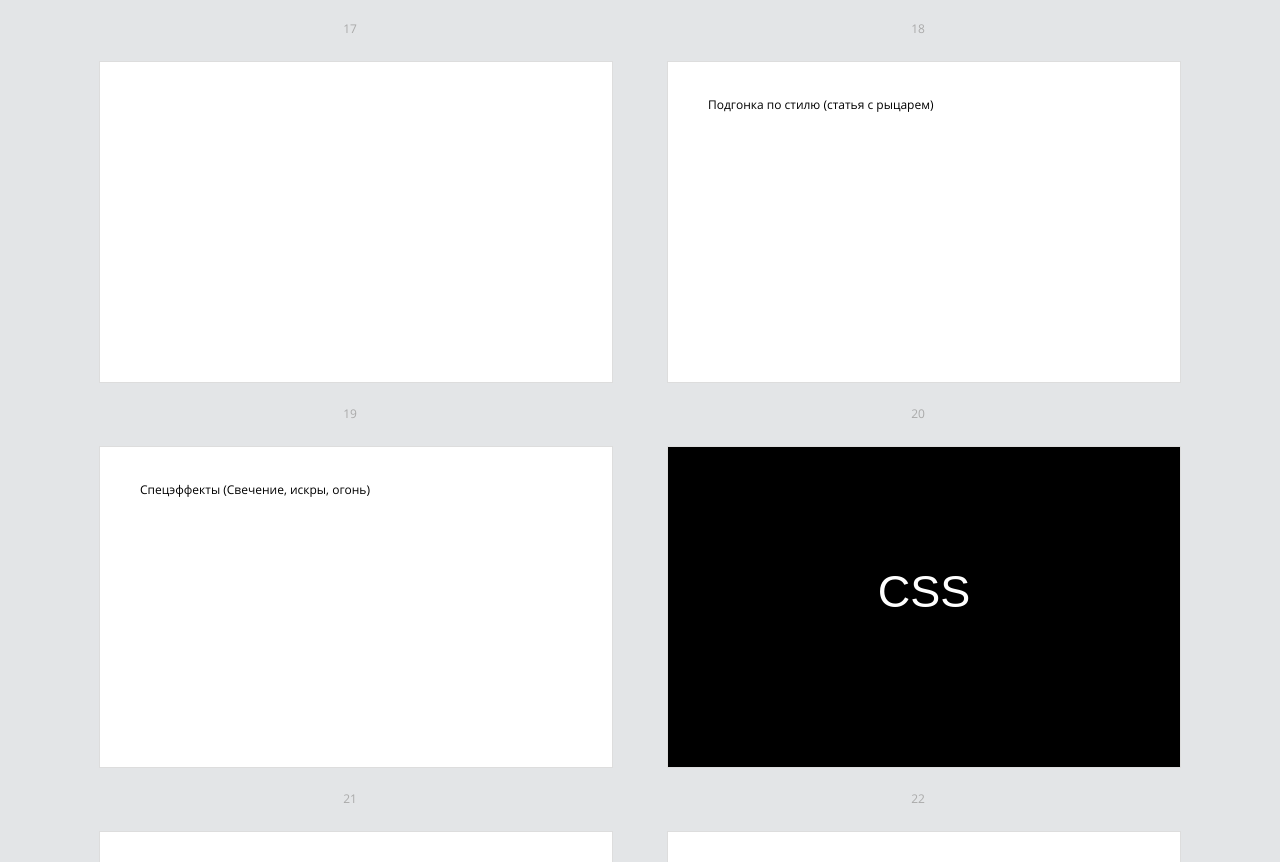
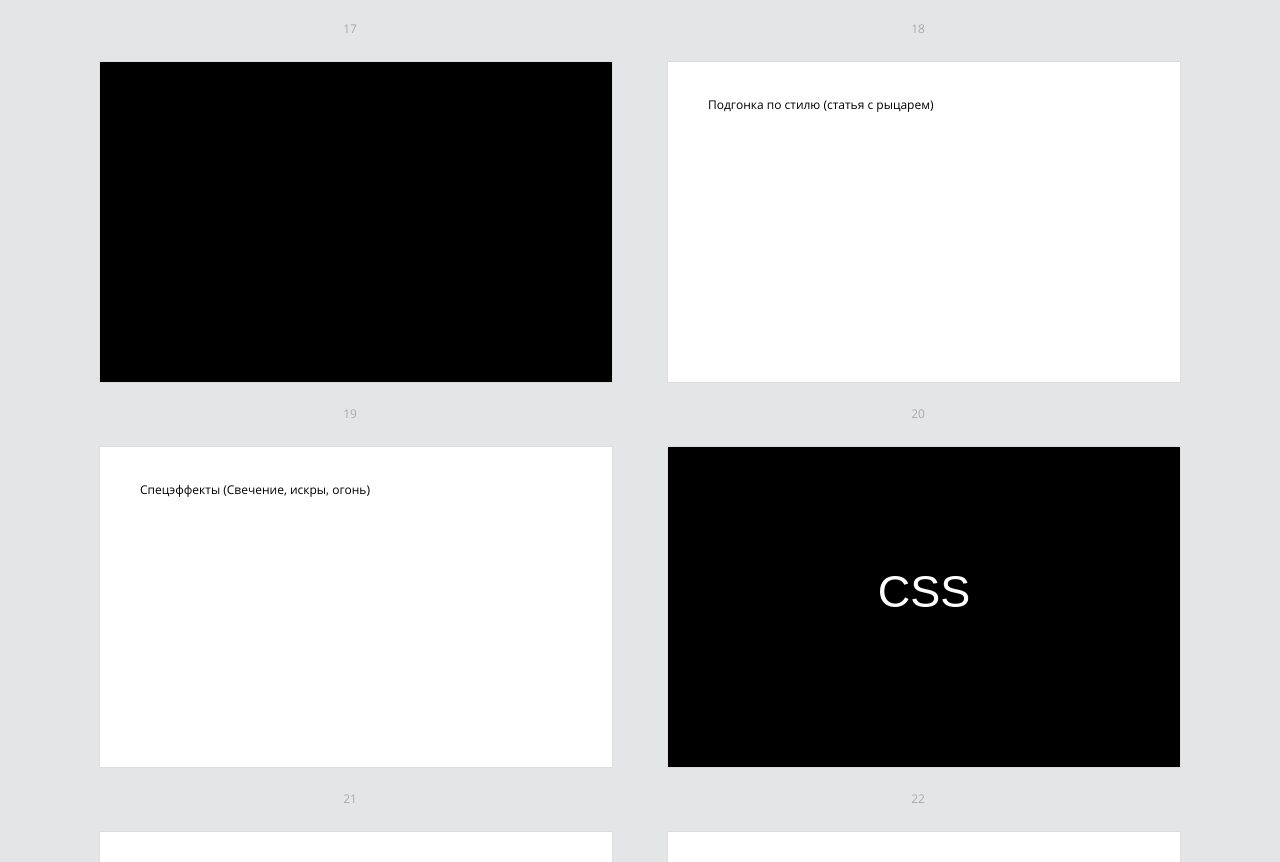
Before and after one commit to yoksel/blend-modes-26okt2014, a plain HTML site: page index.html in a window 1280 px wide. Shown: the part 3629-4491 px from the top of the page. Drawn offline with Linux system fonts and the light colour scheme; a script that the page names is missing; a web font is replaced by a local one.

Commit message:
Save changes

```diff
--- a/_src/css/_mixins.scss
+++ b/_src/css/_mixins.scss
@@ -2,6 +2,13 @@ $base-size: 24px;
 $trans-dur: .3s;
 
 $transp: rgba(255,255,255,0);
+
+@mixin center {
+  position: absolute;
+  top: 50%;
+  left: 50%;
+  transform: translate(-50%,-50%);
+  }
 
 @mixin clear {
     content: "";
--- a/index.html
+++ b/index.html
@@ -180,7 +180,7 @@
         <div class="demo demo--fire demo--fire-bbmode"></div>
     </div></section>
 
-    <section class="slide"><div>
+    <section class="slide bg--dark"><div>
         <div class="demo demo--fireplace"></div>
     </div></section>
 
```
Also changed, not shown: index-src.html (+1 -1 lines), map.txt (+10 -2 lines), assets/css/style.css.
